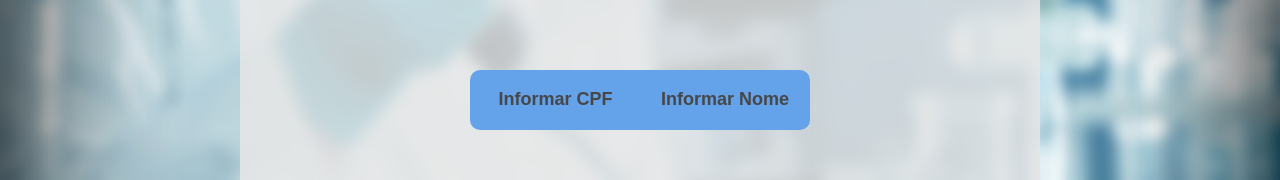
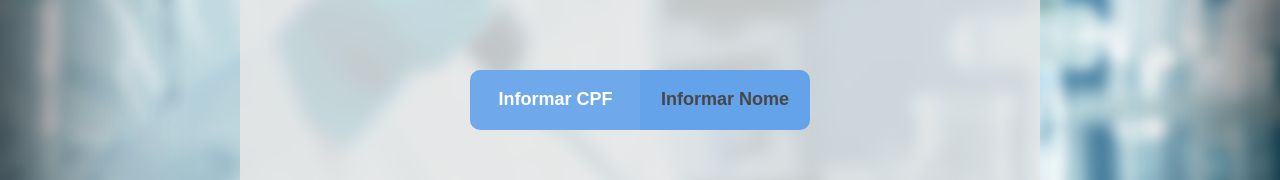
Before and after one commit to MarcosVinicius556/ControleDeFilas, a React (Vite) app: page / in a window 1280 px wide. Shown: the part 229-409 px from the top of the page. Built offline with nearby package versions, Linux system fonts and the light colour scheme.

Commit message:
Tela de identificação pronta

```diff
--- a/src/pages/CustomerIdentify/CustomerIdentify.style.jsx
+++ b/src/pages/CustomerIdentify/CustomerIdentify.style.jsx
@@ -33,7 +33,6 @@ export const FormCard = styled.div`
 `;
 
 export const SwitchContainer = styled.div`
-
     display: flex;
     justify-content: center;
     align-items: center;
@@ -41,7 +40,16 @@ export const SwitchContainer = styled.div`
     width: 50%;
     margin-top: 5em;
 
-    & button {
+    @media screen and (max-width: 600px) {
+        & label {
+            font-size: 18px;
+        }
+    }
+
+`;
+
+export const SwitchButton = styled.button`
+
             height: 60px;
             width: 170px;
             border-radius: 10px 0px 0px 10px;
@@ -51,7 +59,12 @@ export const SwitchContainer = styled.div`
             background: #64a2e9;
             color: #474747;
             font-weight: bold;
-        transition: all .5s ease-in-out;
+            transition: all .3s ease-in-out;
+            ${({active}) => active === 1 && ((
+
+                `background: #70a9eb;
+                 color: #fff;`
+            ))}
 
             &:nth-child(1){
                 border-right: none;
@@ -65,15 +78,6 @@ export const SwitchContainer = styled.div`
             &:hover {
                 background: #70a9eb;
                 color: #fff;
-        }
-    }
-
-    &:
-
-    @media screen and (max-width: 600px) {
-        & label {
-            font-size: 18px;
-        }
             }
 
 `;
--- a/src/pages/CustomerIdentify/index.jsx
+++ b/src/pages/CustomerIdentify/index.jsx
@@ -6,7 +6,8 @@ import { Container, DeveloppedBy } from "../../styles/GlobalStyle";
 import {
     Form,
     FormCard,
-    SwitchContainer
+    SwitchContainer,
+    SwitchButton
 } from './CustomerIdentify.style';
 
 function CustomerIdentify() {
@@ -35,8 +36,8 @@ function CustomerIdentify() {
                 <FormCard>
                     <img src={Logo} alt="Logo da empresa" />
                     <SwitchContainer>
-                        <button onClick={() => handleSwitch(0)}>Informar CPF</button>
-                        <button onClick={() => handleSwitch(1)}>Informar Nome</button>
+                        <SwitchButton active={!infNome ? 1 : 0} onClick={() => handleSwitch(0)}>Informar CPF</SwitchButton>
+                        <SwitchButton active={infNome ? 1 : 0} onClick={() => handleSwitch(1)}>Informar Nome</SwitchButton>
                     </SwitchContainer>
                     <Form onSubmit={handleSubmit}>
                         {infNome
```
Lines whose indentation alone changed are shown as unchanged.
